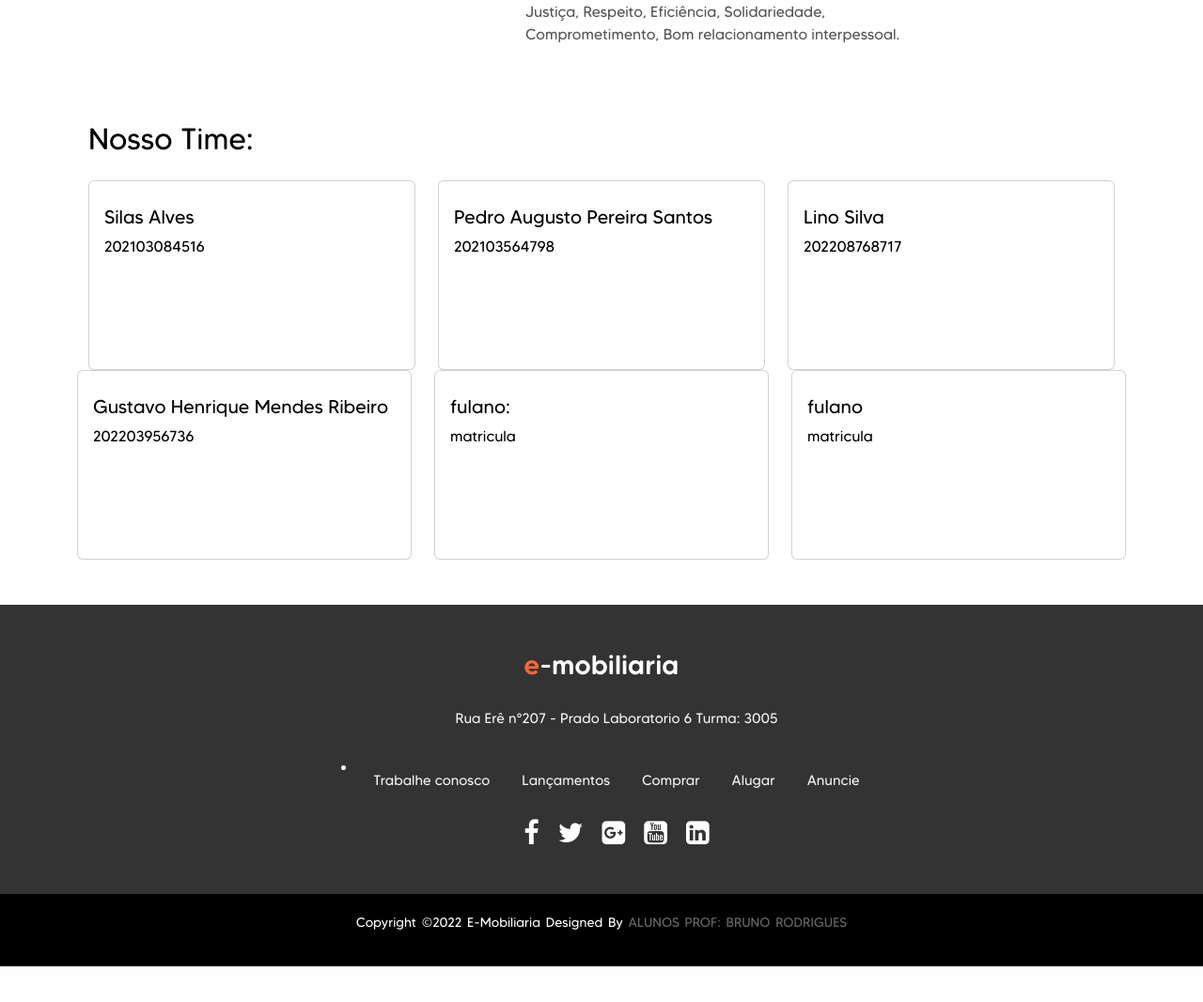
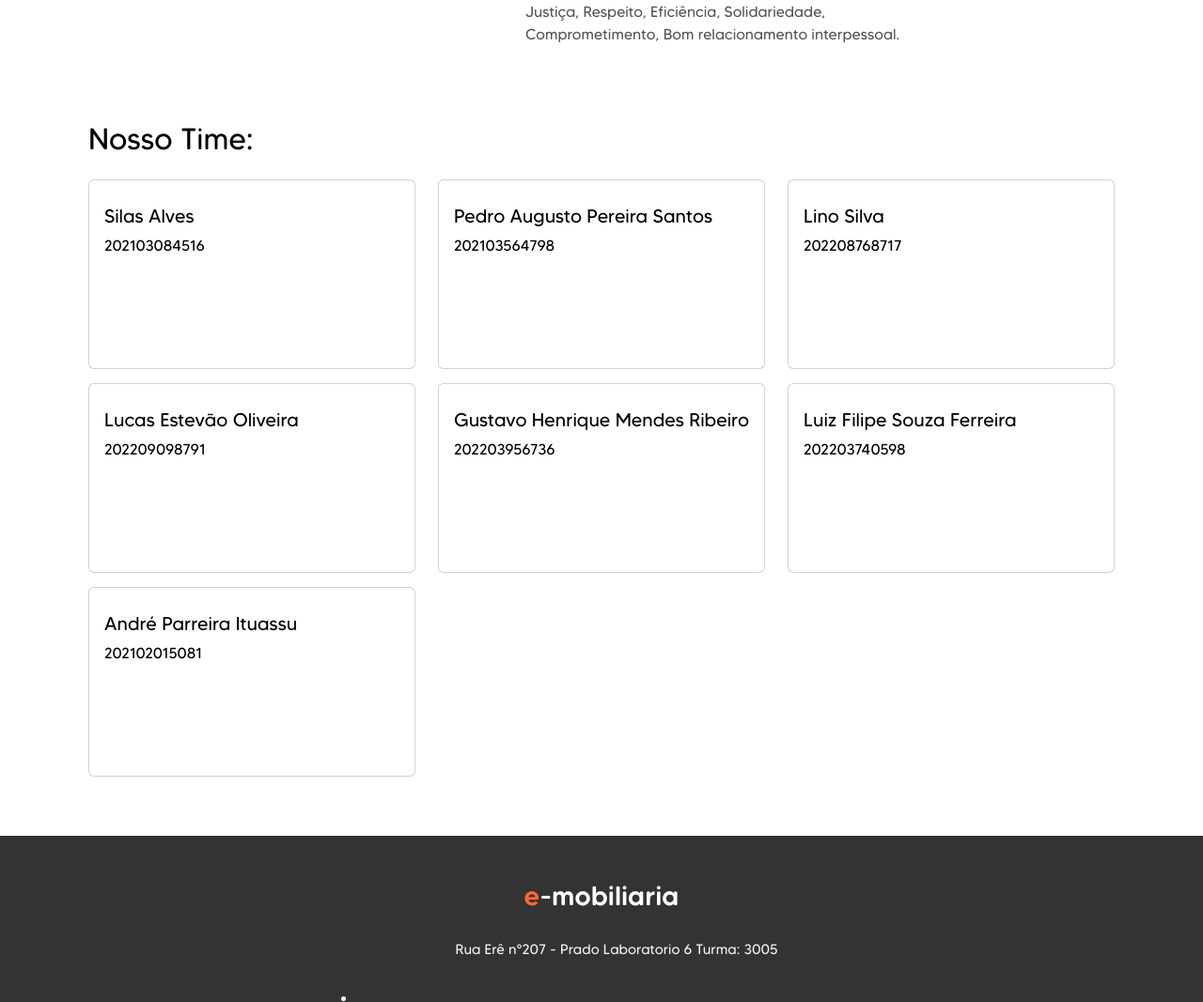
Before and after one commit to LuizShz/e-mobili-ria, a PHP site: page /sobre.contato.html in a window 1280 px wide. Shown: the part 1510-2577 px from the top of the page at 94% size. Before the commit the page ends 2539 px from the top, so only its background shows below. Run offline with PHP 8.4, Linux system fonts and the light colour scheme.

Commit message:
Nomes no sobre mim

```diff
--- a/sobre.contato.html
+++ b/sobre.contato.html
@@ -128,98 +128,11 @@
                     </div>
                 </div>
             </section>
-                <div class="container">
-                    <div class="row">
-                        <p><!--
-                            <div class="card-box-d">
-                                <div class="card-overlay card-overlay-hover">
-                                    <div class="card-header-d">
-                                        <div class="card-title-d align-self-center">
-                                            <h4 class="title-d">
-                                                <a class="link-two">Margaret Sotillo
-                                                <br> Escala</a>
-                                            </h4>
-                                        </div>
-                                    </div>
-                                    <div class="card-body-d">
-                                            <p class="content-d color-text-a">
-                                            Sed porttitor lectus nibh, Cras ultricies ligula sed magna dictum porta two.
-                                            </p>
-                                        <div class="info-agents color-a">
-                                            <p>
-                                                <strong>Phone: </strong> +54 356 945234</p>
-                                            <p>
-                                            <strong>Email: </strong> agents@example.com</p>
-                                        </div>
-                                    </div>
-                                </div>
-                            </div>
 
-                            <div class="col-md-4">
-                                <div class="card-box-d">
-                                    <div class="card-img-d">
-                                        <img src="img/agent-6.jpg" alt="" class="img-d img-fluid">
-                                    </div>
-                                    <div class="card-overlay card-overlay-hover">
-                                        <div class="card-header-d">
-                                            <div class="card-title-d align-self-center">
-                                                <h3 class="title-d">
-                                                <a href="agent-single.html" class="link-two">Stiven Spilver
-                                                <br> Darw</a>
-                                                </h3>
-                                            </div>
-                                        </div>
-                                        <div class="card-body-d">
-                                            <p class="content-d color-text-a">
-                                            Sed porttitor lectus nibh, Cras ultricies ligula sed magna dictum porta two.
-                                            </p>
-                                            <div class="info-agents color-a">
-                                                <p>
-                                                    <strong>Phone: </strong> +55 00000-0000</p>
-                                                <p>
-                                                <strong>Email: </strong> agents@example.com</p>
-                                            </div>
-                                        </div>
-
-                                    </div>
-                                </div>
-                            </div>
-                            <div class="col-md-4">
-                                <div class="card-box-d">
-                                    <div class="card-img-d">
-                                        <img src="img/agent-5.jpg" alt="" class="img-d img-fluid">
-                                    </div>
-                                    <div class="card-overlay card-overlay-hover">
-                                        <div class="card-header-d">
-                                            <div class="card-title-d align-self-center">
-                                                <h3 class="title-d">
-                                                    <a href="agent-single.html" class="link-two">Emma Toledo
-                                                    <br> Cascada</a>
-                                                </h3>
-                                            </div>
-                                        </div>
-                                        <div class="card-body-d">
-                                            <p class="content-d color-text-a">
-                                            Sed porttitor lectus nibh, Cras ultricies ligula sed magna dictum porta two.
-                                            </p>
-                                            <div class="info-agents color-a">
-                                                <p>
-                                                    <strong>Phone: </strong> +54 356 945234</p>
-                                                <p>
-                                                <strong>Email: </strong> agents@example.com</p>
-                                            </div>
-                                        </div>
-
-
-                                    </div>
-                                </div>
-                        </p>-->
-                    </div>
-                </div>
         <!--/ Team End /-->
     </div>
 
-    <div class="container">
+    <div id="extramargin" class="container">
 
         <div class="container">
             <div class="row">
@@ -258,15 +171,21 @@
               </div>
             </div>
           </div>
+        </div>
 
+    </div>
+
+    <div id="extramargin" class="container">
+
+        <div class="container">
             <div class="row">
               <div class="col-lg-4">
                 <div class="card">
 
                   <div class="card-body" id="card-body-carrossel-c">
-                    <h5 class="card-title">Gustavo Henrique Mendes Ribeiro</h5>
+                    <h5 class="card-title">Lucas Estevão Oliveira</h5>
                     <p class="card-text">
-                        202203956736
+                        202209098791
                     </p>
                   </div>
                 </div>
@@ -276,10 +195,9 @@
                 <div class="card">
 
                   <div class="card-body" id="card-body-carrossel-c">
-                    <h5 class="card-title">fulano:</h5>
+                    <h5 class="card-title">Gustavo Henrique Mendes Ribeiro</h5>
                     <p class="card-text">
-                      matricula
-                    </p>
+                        202203956736
                   </div>
                 </div>
               </div>
@@ -287,17 +205,42 @@
               <div class="col-lg-4 d-none d-lg-block">
                 <div class="card">
                   <div class="card-body" id="card-body-carrossel-c">
-                    <h5 class="card-title">fulano</h5>
+                    <h5 class="card-title">Luiz Filipe Souza Ferreira</h5>
                     <p class="card-text">
-                      matricula
+                        202203740598
                     </p>
                   </div>
                 </div>
               </div>
             </div>
+          </div>
         </div>
 
     </div>
+
+    <div id="extramargin" class="container">
+
+        <div class="container">
+            <div class="row">
+              <div class="col-lg-4">
+                <div class="card">
+
+                  <div class="card-body" id="card-body-carrossel-c">
+                    <h5 class="card-title">André Parreira Ituassu</h5>
+                    <p class="card-text">
+                        202102015081
+                    </p>
+                  </div>
+                </div>
+              </div>
+            </div>
+          </div>
+        </div>
+
+    </div>
+
+    </div>
+
     <br><br>
 
 
--- a/style.css
+++ b/style.css
@@ -1514,6 +1514,12 @@ margin-bottom: 0;
 .anuncie .warning{
     border:1px solid red !important;
 }
+
+#extramargin{
+  margin-top: 15px;
+  margin-bottom: 15px;
+}
+
 /*right-side-end*/
 @media (max-width:750px) {
   .container{
```
